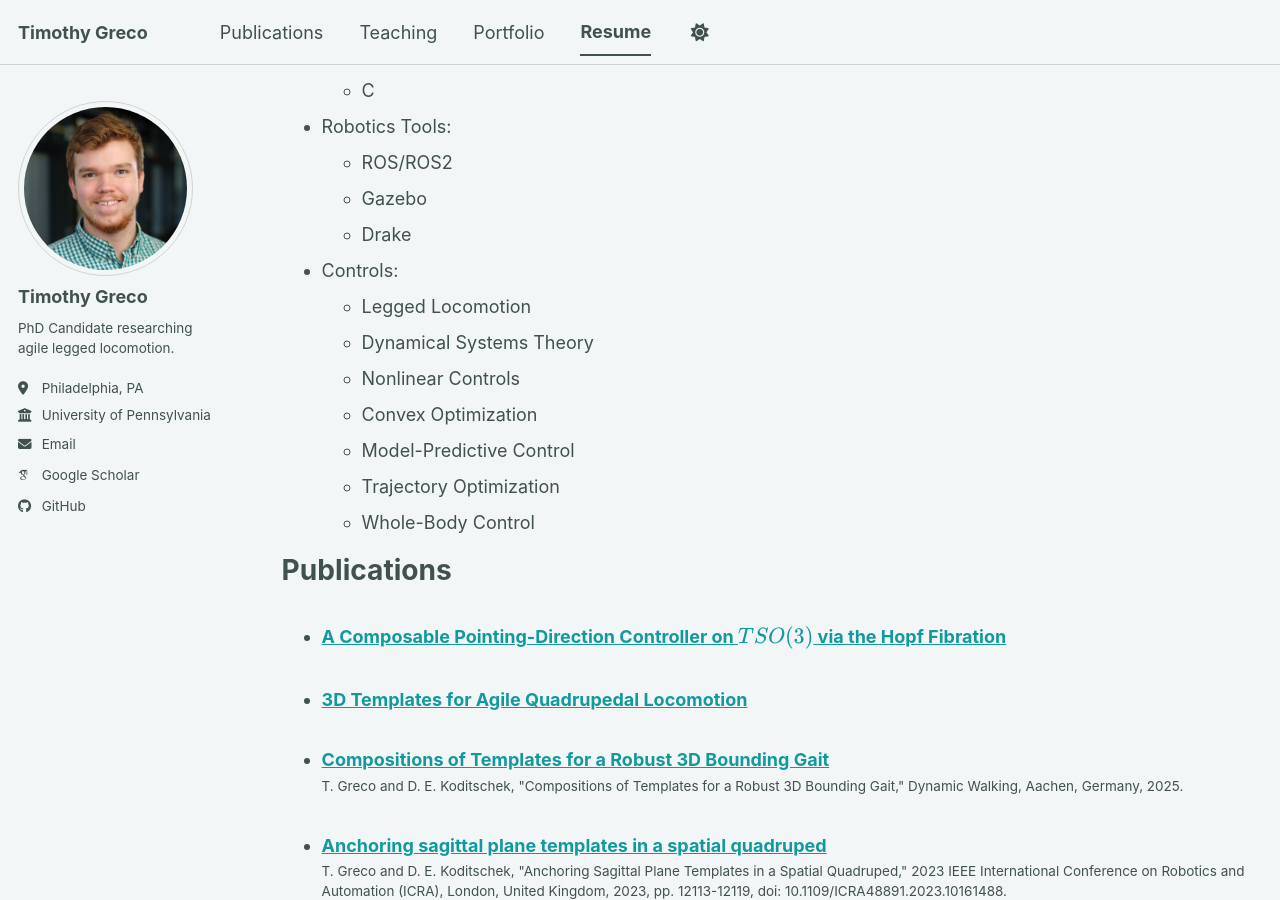
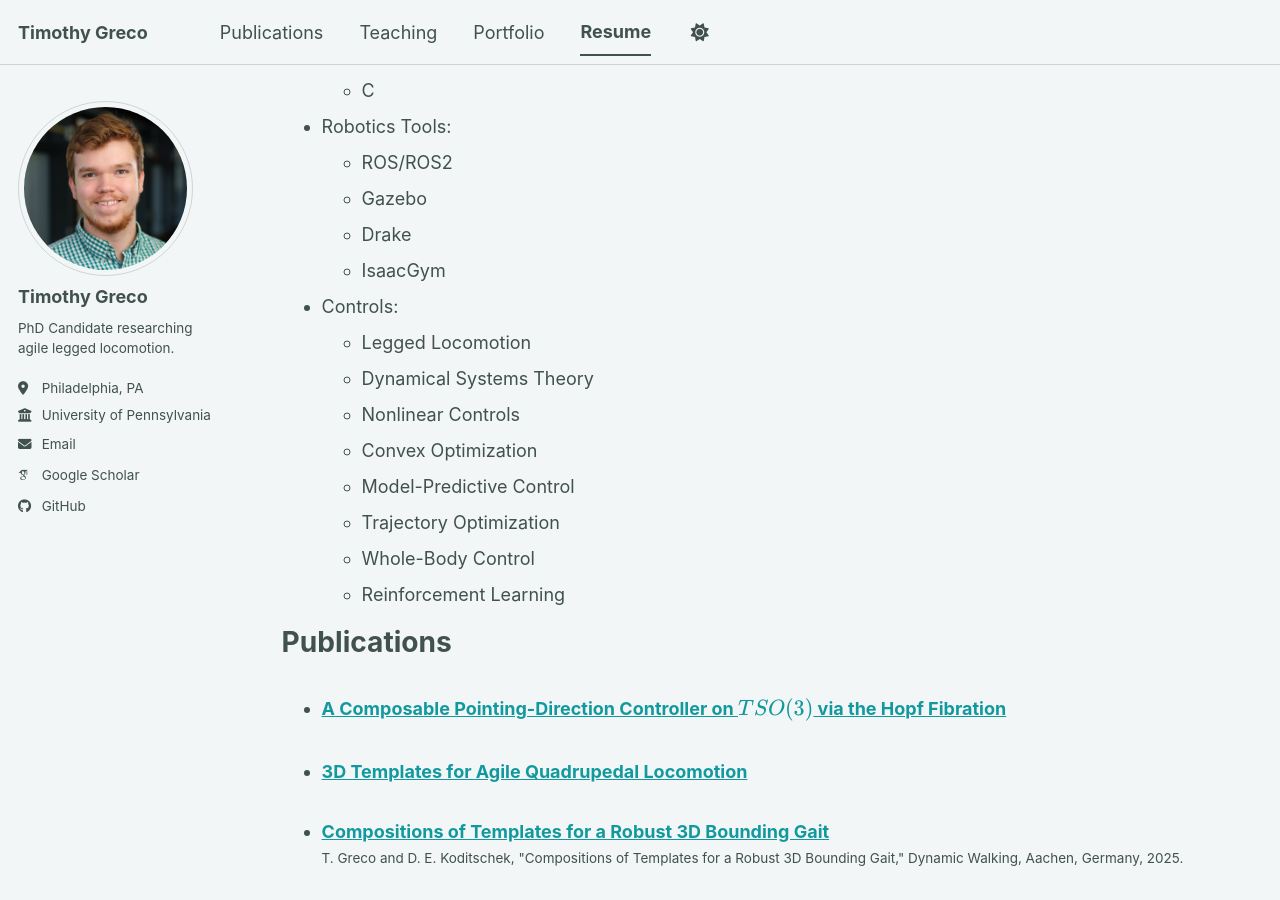
Before and after one commit to tmgreco/tmgreco.github.io, a Jekyll site: the page built from _pages/cv.md, in a window 1280 px wide and 900 px high, scrolled down 1410 px. Built offline with Jekyll 4.4.1, drawn with Linux system fonts in a browser that asks for light colours; some web fonts are replaced; a script bundle is joined from its source files by our own code; library files that are not in the unit come from our copies.

Commit message:
Added RL to CV page

```diff
--- a/_pages/cv.md
+++ b/_pages/cv.md
@@ -53,6 +53,7 @@ Skills
   * ROS/ROS2
   * Gazebo
   * Drake
+  * IsaacGym
 * Controls:
   * Legged Locomotion
   * Dynamical Systems Theory
@@ -61,6 +62,7 @@ Skills
   * Model-Predictive Control
   * Trajectory Optimization
   * Whole-Body Control
+  * Reinforcement Learning
 
 Publications
 ======
```
